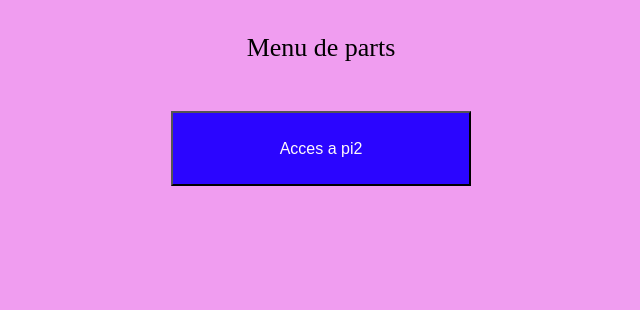
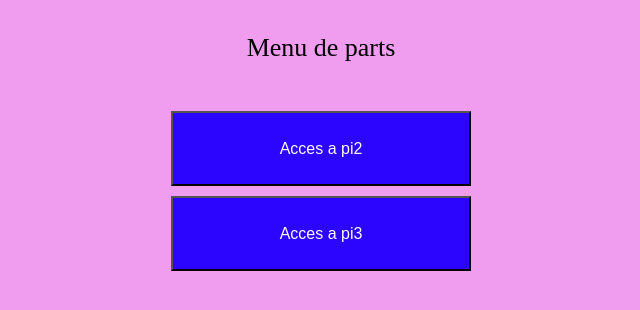
Before and after one commit to ikerbedmar/p_individual, a plain HTML site: page index.html in a window 1280 px wide. Shown: the whole page, without its empty margins (319-959 px from the left). Drawn offline with Linux system fonts and the light colour scheme.

Commit message:
Update index.html

```diff
--- a/index.html
+++ b/index.html
@@ -12,6 +12,8 @@
 		<button class="menu-object" onclick=loadpage("./pi_2/index.html")>
 			Acces a pi2
 		</button>
+		<button class="menu-object" onclick=loadpage("./pi_3/index.html")>
+			Acces a pi3
 		</button>
 	</body>
 </html>
```
